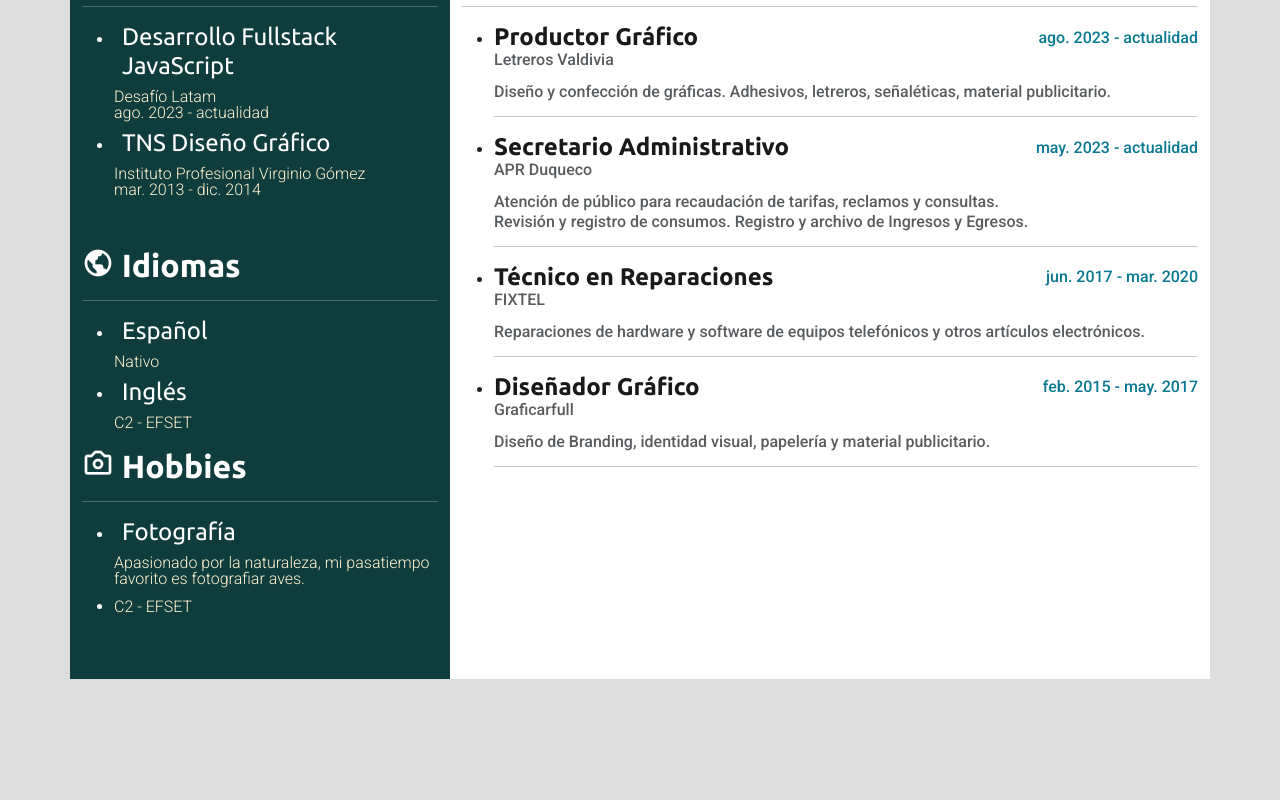
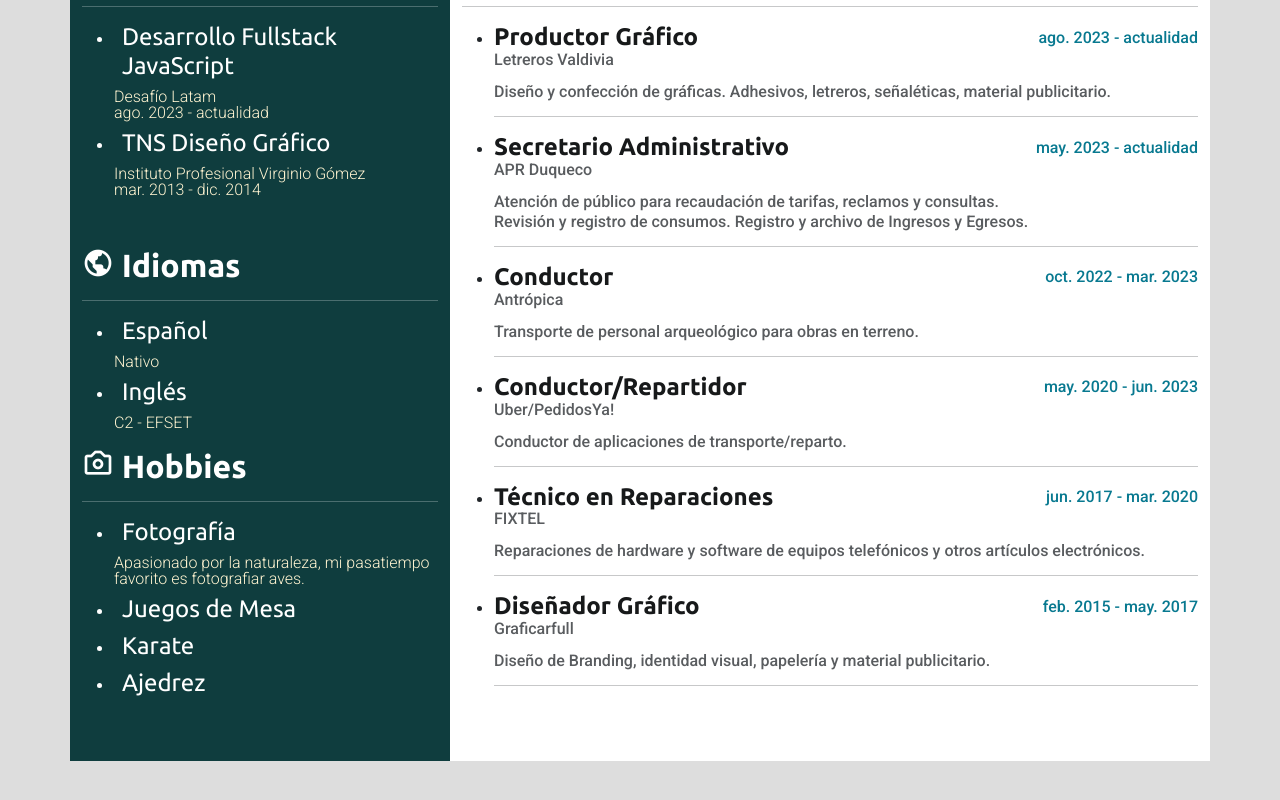
Before and after one commit to raulespmol/cv-portafolio, a website: page index.html in a window 1280 px wide. Shown: the part 622-1422 px from the top of the page. Drawn offline with nearby package versions, Linux system fonts and the light colour scheme.

Commit message:
tweaks experiencia y hobbies

```diff
--- a/index.html
+++ b/index.html
@@ -138,19 +138,21 @@
             </li>
           </ul>
 
-          <h3 class="fw-bold fs-2"><i class="bx bx-camera"></i> Hobbies</h3>
-          <hr />
+          <h3 class="fw-bold fs-2"><i class='bx bx-camera'></i> Hobbies</h3>
+                <hr>
                 <ul>
                     <li>
                         <h4 class="m-2">Fotografía</h4>
-              <p class="m-0 text-light lh-1 fw-light">
-                Apasionado por la naturaleza, mi pasatiempo favorito es
-                fotografiar aves.
-              </p>
+                        <p class="m-0 text-light lh-1 fw-light">Apasionado por la naturaleza, mi pasatiempo favorito es fotografiar aves.</p>
                     </li>
                     <li>
-              <h4 class="m-2"></h4>
-              <p class="m-0 text-light lh-1 fw-light">C2 - EFSET</p>
+                        <h4 class="m-2">Juegos de Mesa</h4>
+                    </li>
+                    <li>
+                        <h4 class="m-2">Karate</h4>
+                    </li>
+                    <li>
+                        <h4 class="m-2">Ajedrez</h4>
                     </li>
                 </ul>
         </div>
@@ -191,6 +193,24 @@
                 y Egresos.
               </p>
               <hr />
+            </li>
+            <li>
+                <div class="d-flex justify-content-between align-items-center">
+                    <h4 class="mb-0 fw-bold text-dark">Conductor</h4>
+                    <p class="m-0 text-secondary">oct. 2022 - mar. 2023</p>
+                </div>
+                <p class="mb-3 text-body-secondary lh-1">Antrópica</p>
+                <p class="mb-3 text-body-secondary lh-1">Transporte de personal arqueológico para obras en terreno.</p>
+                <hr>
+            </li>
+            <li>
+                <div class="d-flex justify-content-between align-items-center">
+                    <h4 class="mb-0 fw-bold text-dark">Conductor/Repartidor</h4>
+                    <p class="m-0 text-secondary">may. 2020 - jun. 2023</p>
+                </div>
+                <p class="mb-3 text-body-secondary lh-1">Uber/PedidosYa!</p>
+                <p class="mb-3 text-body-secondary lh-1">Conductor de aplicaciones de transporte/reparto.</p>
+                <hr>
             </li>
             <li>
               <div class="d-flex justify-content-between align-items-center">
```
Lines whose indentation alone changed are shown as unchanged.
